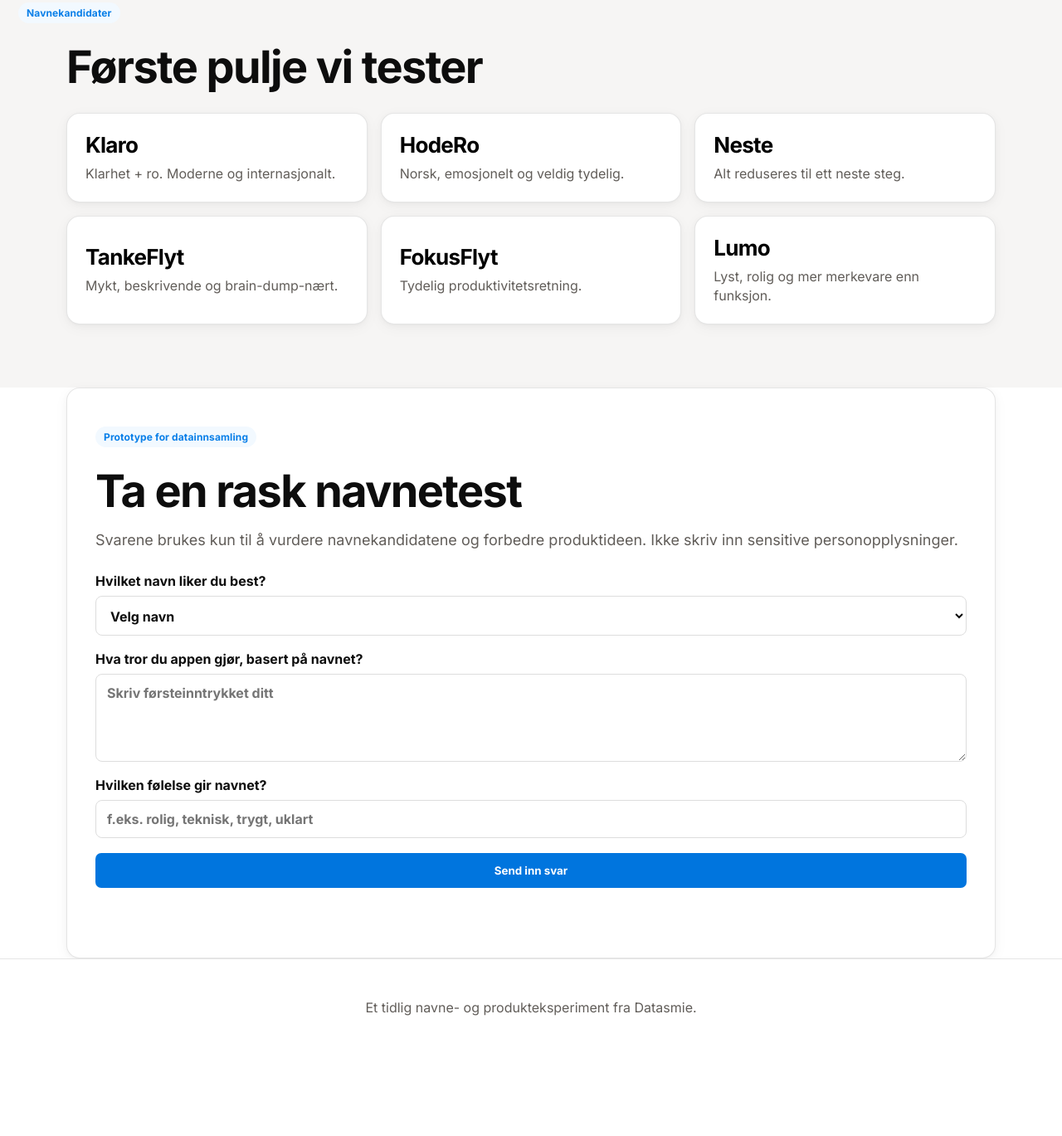
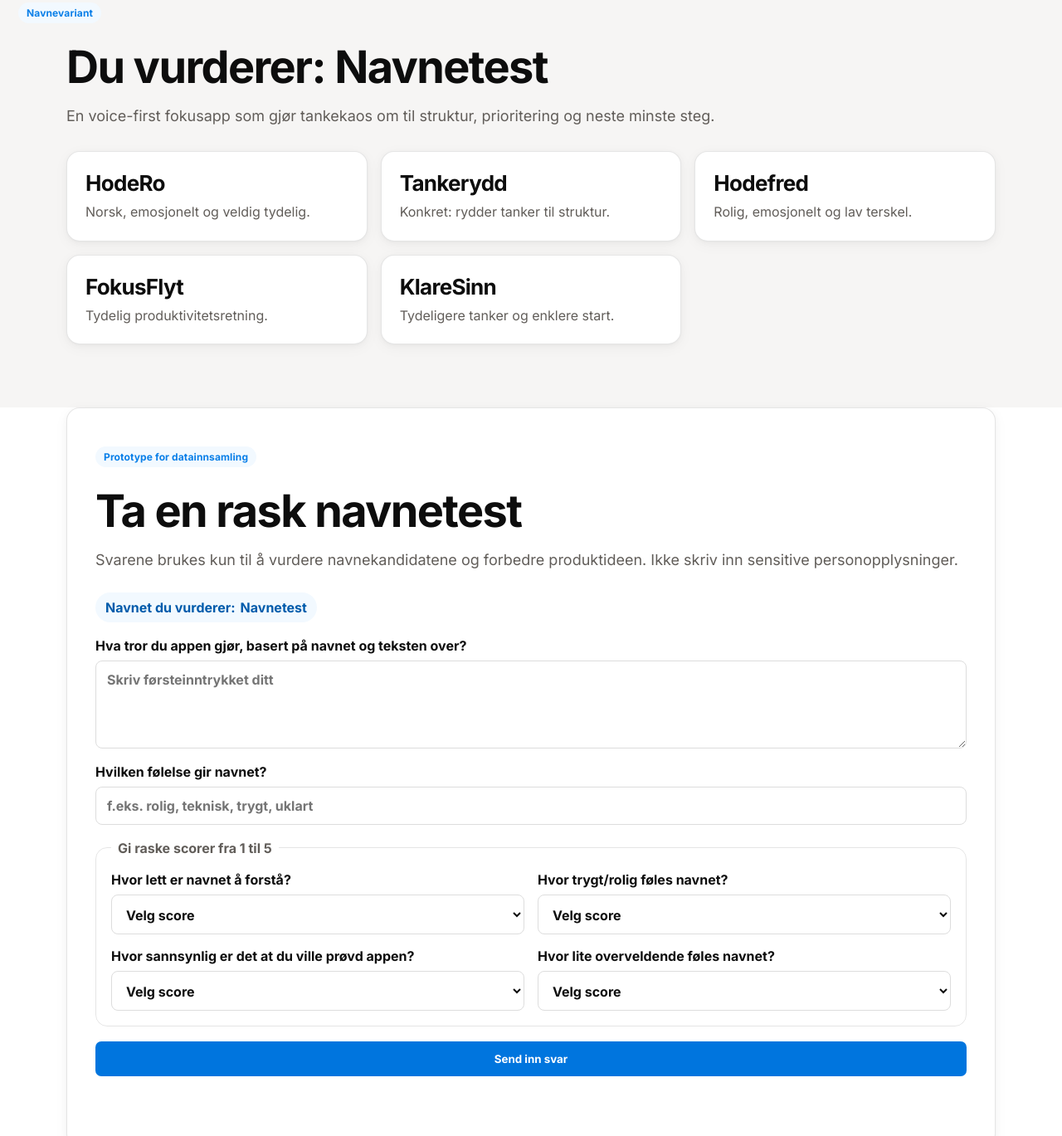
Before and after one commit to glennf/adhd-focus-name-test, a website with bundled scripts: page index.html in a window 1280 px wide. Shown: the part 1696-3065 px from the top of the page at 83% size. Before the commit the page ends 2984 px from the top, so only its background shows below. Built offline with nearby package versions, Linux system fonts and the light colour scheme.

Commit message:
feat: add name variant test flow

```diff
--- a/index.html
+++ b/index.html
@@ -25,9 +25,9 @@
 
   <main id="top">
     <section class="hero">
-      <div class="badge">Eksperiment 01 · ADHD/Fokus App</div>
-      <h1>Hvilket navn får deg til å tenke: “den appen trenger jeg”?</h1>
-      <p class="lead">Vi tester navn på en voice-first fokusapp som lar deg snakke rotete, og får tilbake struktur, prioritet og neste minste steg.</p>
+      <div class="badge" data-variant-field="badge">Eksperiment 01 · ADHD/Fokus App</div>
+      <h1 data-variant-field="heroTitle">Hvilket navn får deg til å tenke: “den appen trenger jeg”?</h1>
+      <p class="lead" data-variant-field="lead">Vi tester navn på en voice-first fokusapp som lar deg snakke rotete, og får tilbake struktur, prioritet og neste minste steg.</p>
       <div class="hero-actions">
         <a class="button primary" href="#test">Ta navnetesten</a>
         <a class="button ghost" href="#metode">Se metoden</a>
@@ -77,15 +77,15 @@
     </section>
 
     <section id="kandidater" class="section">
-      <p class="eyebrow">Navnekandidater</p>
-      <h2>Første pulje vi tester</h2>
-      <div class="name-grid">
-        <button class="name-card" data-name="Klaro"><strong>Klaro</strong><span>Klarhet + ro. Moderne og internasjonalt.</span></button>
-        <button class="name-card" data-name="HodeRo"><strong>HodeRo</strong><span>Norsk, emosjonelt og veldig tydelig.</span></button>
-        <button class="name-card" data-name="Neste"><strong>Neste</strong><span>Alt reduseres til ett neste steg.</span></button>
-        <button class="name-card" data-name="TankeFlyt"><strong>TankeFlyt</strong><span>Mykt, beskrivende og brain-dump-nært.</span></button>
-        <button class="name-card" data-name="FokusFlyt"><strong>FokusFlyt</strong><span>Tydelig produktivitetsretning.</span></button>
-        <button class="name-card" data-name="Lumo"><strong>Lumo</strong><span>Lyst, rolig og mer merkevare enn funksjon.</span></button>
+      <p class="eyebrow">Navnevariant</p>
+      <h2>Du vurderer: <span data-variant-field="name">Navnetest</span></h2>
+      <p class="variant-summary" data-variant-field="description">En voice-first fokusapp som gjør tankekaos om til struktur, prioritering og neste minste steg.</p>
+      <div class="name-grid" aria-label="Andre testlenker">
+        <a class="name-card" href="?variant=hodero"><strong>HodeRo</strong><span>Norsk, emosjonelt og veldig tydelig.</span></a>
+        <a class="name-card" href="?variant=tankerydd"><strong>Tankerydd</strong><span>Konkret: rydder tanker til struktur.</span></a>
+        <a class="name-card" href="?variant=hodefred"><strong>Hodefred</strong><span>Rolig, emosjonelt og lav terskel.</span></a>
+        <a class="name-card" href="?variant=fokusflyt"><strong>FokusFlyt</strong><span>Tydelig produktivitetsretning.</span></a>
+        <a class="name-card" href="?variant=klaresinn"><strong>KlareSinn</strong><span>Tydeligere tanker og enklere start.</span></a>
       </div>
     </section>
 
@@ -94,26 +94,63 @@
       <h2>Ta en rask navnetest</h2>
       <p>Svarene brukes kun til å vurdere navnekandidatene og forbedre produktideen. Ikke skriv inn sensitive personopplysninger.</p>
       <form id="name-test-form">
+        <input type="hidden" name="favorite" data-variant-input="favorite" value="Navnetest" />
+        <div class="variant-pill">Navnet du vurderer: <strong data-variant-field="name">Navnetest</strong></div>
         <label>
-          Hvilket navn liker du best?
-          <select name="favorite" required>
-            <option value="">Velg navn</option>
-            <option>Klaro</option>
-            <option>HodeRo</option>
-            <option>Neste</option>
-            <option>TankeFlyt</option>
-            <option>FokusFlyt</option>
-            <option>Lumo</option>
-          </select>
-        </label>
-        <label>
-          Hva tror du appen gjør, basert på navnet?
+          Hva tror du appen gjør, basert på navnet og teksten over?
           <textarea name="understanding" rows="4" placeholder="Skriv førsteinntrykket ditt"></textarea>
         </label>
         <label>
           Hvilken følelse gir navnet?
           <input name="feeling" placeholder="f.eks. rolig, teknisk, trygt, uklart" />
         </label>
+        <fieldset class="score-grid">
+          <legend>Gi raske scorer fra 1 til 5</legend>
+          <label>
+            Hvor lett er navnet å forstå?
+            <select name="understanding_score" required>
+              <option value="">Velg score</option>
+              <option value="1">1 · Svakt</option>
+              <option value="2">2</option>
+              <option value="3">3 · Nøytralt</option>
+              <option value="4">4</option>
+              <option value="5">5 · Sterkt</option>
+            </select>
+          </label>
+          <label>
+            Hvor trygt/rolig føles navnet?
+            <select name="trust_score" required>
+              <option value="">Velg score</option>
+              <option value="1">1 · Svakt</option>
+              <option value="2">2</option>
+              <option value="3">3 · Nøytralt</option>
+              <option value="4">4</option>
+              <option value="5">5 · Sterkt</option>
+            </select>
+          </label>
+          <label>
+            Hvor sannsynlig er det at du ville prøvd appen?
+            <select name="try_intent_score" required>
+              <option value="">Velg score</option>
+              <option value="1">1 · Svakt</option>
+              <option value="2">2</option>
+              <option value="3">3 · Nøytralt</option>
+              <option value="4">4</option>
+              <option value="5">5 · Sterkt</option>
+            </select>
+          </label>
+          <label>
+            Hvor lite overveldende føles navnet?
+            <select name="overwhelm_score" required>
+              <option value="">Velg score</option>
+              <option value="1">1 · Svakt</option>
+              <option value="2">2</option>
+              <option value="3">3 · Nøytralt</option>
+              <option value="4">4</option>
+              <option value="5">5 · Sterkt</option>
+            </select>
+          </label>
+        </fieldset>
         <button class="button primary" type="submit">Send inn svar</button>
         <p id="form-status" role="status"></p>
       </form>
@@ -124,6 +161,6 @@
     <p>Et tidlig navne- og produkteksperiment fra Datasmie.</p>
   </footer>
 
-  <script src="script.js"></script>
+  <script type="module" src="script.js"></script>
 </body>
 </html>
--- a/script.js
+++ b/script.js
@@ -1,13 +1,31 @@
+import { buildResponsePayload, getVariantConfig } from './src/name-test.js';
+
 const form = document.querySelector('#name-test-form');
 const status = document.querySelector('#form-status');
 const submitButton = form?.querySelector('button[type="submit"]');
-const nameCards = document.querySelectorAll('.name-card');
-const select = form?.querySelector('select[name="favorite"]');
 const params = new URLSearchParams(window.location.search);
+const variantConfig = getVariantConfig(params.get('variant'));
+
+function applyVariant(config) {
+  document.title = `${config.name} — Voice-first fokusapp`;
+  document.querySelectorAll('[data-variant-field]').forEach((element) => {
+    const field = element.dataset.variantField;
+    if (field && config[field]) element.textContent = config[field];
+  });
+  document.querySelectorAll('[data-variant-input="favorite"]').forEach((element) => {
+    element.value = config.name;
+  });
+  document.querySelectorAll('.name-card').forEach((card) => {
+    const url = new URL(card.href, window.location.href);
+    const cardVariant = getVariantConfig(url.searchParams.get('variant'));
+    if (cardVariant.id === config.id) card.setAttribute('aria-current', 'true');
+  });
+}
 
 function getMetadata() {
   return {
-    variant: params.get('variant') || '',
+    variant: variantConfig.id,
+    variantName: variantConfig.name,
     pageUrl: window.location.href,
     referrer: document.referrer,
     userAgent: navigator.userAgent,
@@ -27,16 +45,12 @@ function saveLocalBackup(data) {
   return responses.length;
 }
 
-nameCards.forEach((card) => {
-  card.addEventListener('click', () => {
-    if (select) select.value = card.dataset.name;
-    document.querySelector('#test')?.scrollIntoView({ behavior: 'smooth', block: 'start' });
-  });
-});
+applyVariant(variantConfig);
 
 form?.addEventListener('submit', async (event) => {
   event.preventDefault();
-  const data = { ...Object.fromEntries(new FormData(form).entries()), ...getMetadata() };
+  const formData = Object.fromEntries(new FormData(form).entries());
+  const data = buildResponsePayload(formData, getMetadata());
   const localCount = saveLocalBackup(data);
 
   if (status) status.textContent = 'Lagrer svar …';
@@ -53,8 +67,9 @@ form?.addEventListener('submit', async (event) => {
 
     if (status) status.textContent = 'Takk! Svaret er lagret.';
     form.reset();
+    applyVariant(variantConfig);
   } catch (error) {
-    console.error('Kunne ikke lagre til Google Sheets', error);
+    console.error('Kunne ikke sende inn svar', error);
     if (status) {
       status.textContent = `Svaret ble lagret lokalt i nettleseren, men ikke sendt inn. Prøv igjen senere. Lokale svar her: ${localCount}`;
     }
--- /dev/null
+++ b/src/name-test.js
@@ -0,0 +1,104 @@
+export const scoreLabels = [
+  { value: '1', label: '1 · Svakt' },
+  { value: '2', label: '2' },
+  { value: '3', label: '3 · Nøytralt' },
+  { value: '4', label: '4' },
+  { value: '5', label: '5 · Sterkt' },
+];
+
+export const variantConfigs = [
+  {
+    id: 'default',
+    name: 'Navnetest',
+    badge: 'Eksperiment 01 · ADHD/Fokus App',
+    heroTitle: 'Hvilket navn får deg til å tenke: “den appen trenger jeg”?',
+    lead: 'Vi tester navn på en voice-first fokusapp som lar deg snakke rotete, og får tilbake struktur, prioritet og neste minste steg.',
+    tagline: 'Snakk rotet. Få planen.',
+    description: 'En voice-first fokusapp som gjør tankekaos om til struktur, prioritering og neste minste steg.',
+  },
+  {
+    id: 'hodero',
+    name: 'HodeRo',
+    badge: 'Navnevariant · HodeRo',
+    heroTitle: 'HodeRo gjør rotete tanker om til neste steg.',
+    lead: 'Snakk fritt når hodet er fullt. HodeRo rydder innholdet til oppgaver, prioritet og ett lite steg du kan starte med.',
+    tagline: 'Snakk rotet. Få ro i hodet.',
+    description: 'Norsk, emosjonelt og tydelig: en app for mer ro og mindre tankekaos.',
+  },
+  {
+    id: 'tankerydd',
+    name: 'Tankerydd',
+    badge: 'Navnevariant · Tankerydd',
+    heroTitle: 'Tankerydd rydder tankekaoset ditt til en enkel plan.',
+    lead: 'Les inn alt som surrer. Tankerydd sorterer det til oppgaver, bekymringer, ideer og neste minste handling.',
+    tagline: 'Fra tankekaos til neste steg.',
+    description: 'Veldig forståelig og konkret: appen rydder tanker til struktur.',
+  },
+  {
+    id: 'hodefred',
+    name: 'Hodefred',
+    badge: 'Navnevariant · Hodefred',
+    heroTitle: 'Hodefred hjelper deg å få tankene ut av hodet.',
+    lead: 'Når alt kjennes overveldende, kan du snakke det inn og få tilbake en roligere oversikt med prioritet og neste steg.',
+    tagline: 'Få fred i hodet — ett steg av gangen.',
+    description: 'Emosjonelt og rolig: mindre stress, mer oversikt.',
+  },
+  {
+    id: 'fokusflyt',
+    name: 'FokusFlyt',
+    badge: 'Navnevariant · FokusFlyt',
+    heroTitle: 'FokusFlyt gjør brain dumps om til fokusert fremdrift.',
+    lead: 'Snakk inn rotete tanker, få dem strukturert og finn det mest realistiske neste steget akkurat nå.',
+    tagline: 'Fra rot til fokusflyt.',
+    description: 'Produktivitetsrettet navn med tydelig fokus- og flyt-assosiasjon.',
+  },
+  {
+    id: 'klaresinn',
+    name: 'KlareSinn',
+    badge: 'Navnevariant · KlareSinn',
+    heroTitle: 'KlareSinn gjør tanker tydeligere når alt kjennes fullt.',
+    lead: 'Bruk stemmen som innboks. KlareSinn organiserer det du sier til oversikt, prioritet og neste minste steg.',
+    tagline: 'Tydeligere tanker. Enklere start.',
+    description: 'Rolig og litt mer premium/mental-klarhet enn klassisk oppgaveapp.',
+  },
+];
+
+const configById = new Map(variantConfigs.map((config) => [config.id, config]));
+const nameToId = new Map(variantConfigs.map((config) => [config.name.toLowerCase(), config.id]));
+
+export function normalizeVariant(rawVariant) {
+  return String(rawVariant || '')
+    .trim()
+    .toLowerCase()
+    .replace(/[^a-z0-9æøå]/g, '');
+}
+
+export function getVariantConfig(rawVariant) {
+  const normalized = normalizeVariant(rawVariant);
+  const id = nameToId.get(normalized) || normalized;
+  return configById.get(id) || configById.get('default');
+}
+
+export function buildResponsePayload(formData, metadata) {
+  const variantName = metadata.variantName || metadata.favorite || formData.favorite || '';
+  return {
+    favorite: formData.favorite || variantName,
+    understanding: formData.understanding || '',
+    feeling: formData.feeling || '',
+    understanding_score: formData.understanding_score || '',
+    trust_score: formData.trust_score || '',
+    try_intent_score: formData.try_intent_score || '',
+    overwhelm_score: formData.overwhelm_score || '',
+    variant: metadata.variant || '',
+    variantName,
+    pageUrl: metadata.pageUrl || '',
+    referrer: metadata.referrer || '',
+    userAgent: metadata.userAgent || '',
+    language: metadata.language || '',
+    timezone: metadata.timezone || '',
+    screen: metadata.screen || '',
+    utm_source: metadata.utm_source || '',
+    utm_medium: metadata.utm_medium || '',
+    utm_campaign: metadata.utm_campaign || '',
+  };
+}
--- a/styles.css
+++ b/styles.css
@@ -180,10 +180,34 @@ h2 {
   font: inherit;
   cursor: pointer;
   transition: transform .16s ease, border-color .16s ease;
+  text-decoration: none;
+  color: inherit;
 }
 .name-card:hover { transform: translateY(-2px); border-color: rgba(0,117,222,.42); }
+.name-card[aria-current="true"] { border-color: rgba(0,117,222,.58); box-shadow: rgba(0,117,222,.12) 0 12px 28px; }
 .name-card strong { display: block; font-size: 26px; letter-spacing: -.7px; margin-bottom: 8px; }
 .name-card span { display: block; color: var(--muted); line-height: 1.45; }
+.variant-summary { max-width: 760px; }
+.variant-pill {
+  display: inline-flex;
+  width: fit-content;
+  gap: 6px;
+  padding: 8px 12px;
+  border-radius: 9999px;
+  background: #f2f9ff;
+  color: var(--blue-dark);
+  font-weight: 700;
+}
+.score-grid {
+  display: grid;
+  grid-template-columns: repeat(2, 1fr);
+  gap: 16px;
+  margin: 0;
+  padding: 18px;
+  border: 1px solid var(--line);
+  border-radius: 14px;
+}
+.score-grid legend { padding: 0 8px; color: var(--muted); font-weight: 800; }
 
 .test-panel { padding: 34px; }
 form { display: grid; gap: 18px; margin-top: 24px; }
@@ -210,7 +234,7 @@ footer a { color: var(--blue); font-weight: 700; }
 @media (max-width: 760px) {
   nav { display: none; }
   h1 { letter-spacing: -1.4px; }
-  .split, .metrics, .name-grid { grid-template-columns: 1fr; }
+  .split, .metrics, .name-grid, .score-grid { grid-template-columns: 1fr; }
   .hero { padding-top: 56px; }
   .section { padding: 54px 18px; }
 }
```
Also changed, not shown: api/submit.js (+9 -4 lines), docs/vercel-deploy.md (+6 -5 lines), package.json (added, +9 -0 lines), test/name-test.test.js (added, +78 -0 lines), README.md.
